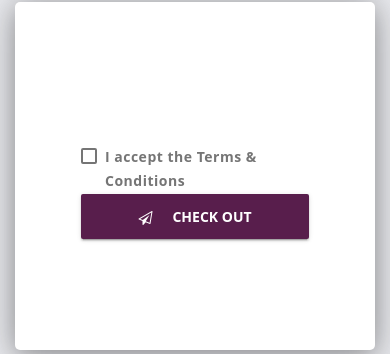
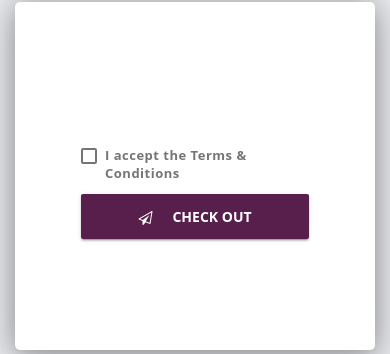
Before and after one commit to fandy/arbio, a PHP site: page /pricing.html in a window 390 px wide. Shown: the part 1315-1669 px from the top of the page. Run offline with PHP 8.4, Linux system fonts and the light colour scheme; some web fonts are replaced.

Commit message:
change-menu

```diff
--- a/public/css/arbi.css
+++ b/public/css/arbi.css
@@ -793,7 +793,9 @@ tr td:nth-child(2){
 
 /* PAGE PRICING */
 .mdl-checkbox__label{
-	font-size: 14px;
+	font-size: 13px;
+	color: #757575;
+	line-height: 1;
 }
 
 @media ( min-width : 768px) {
@@ -935,6 +937,9 @@ tr td:nth-child(2){
 }
 
 @media (max-width : 768px) {
+	.navbarcolor{
+		padding-left: 0;
+	}
 	.navbarcolor .navbar-brand{
 		left: calc(50% - 22px);
 	}
```
